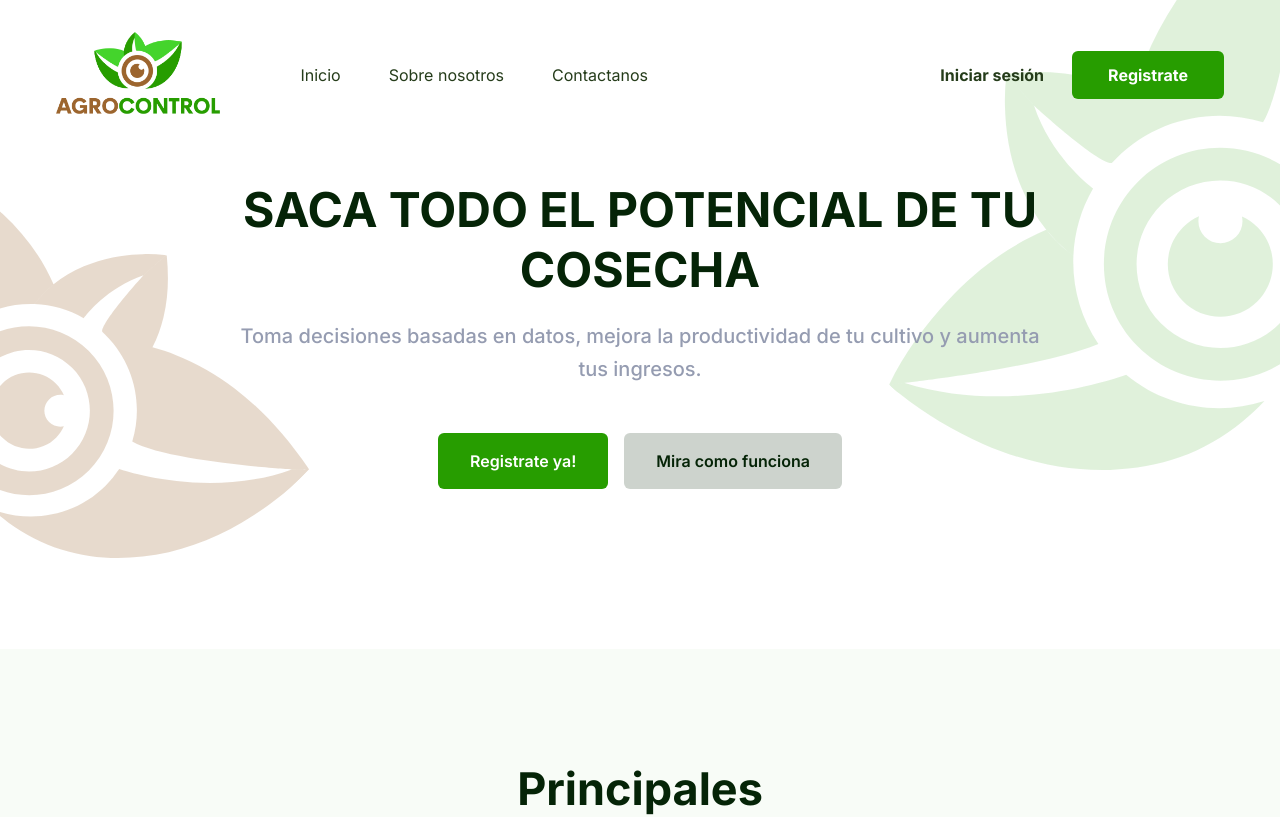
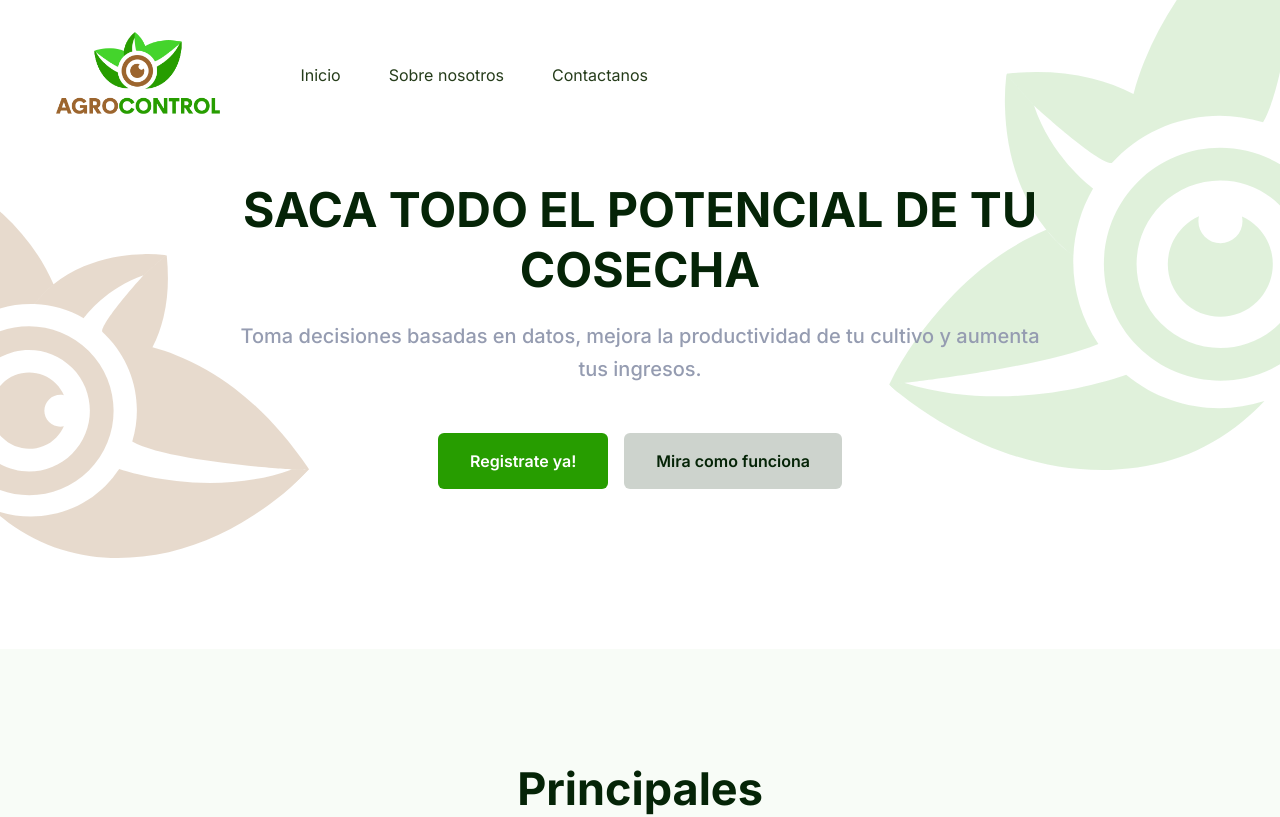
Before and after one commit to rafieltq/agrocontrol-landing, a Next.js app: page / in a window 1280 px wide. Shown: the top 817 px of the page. Built offline with nearby package versions, Linux system fonts and the light colour scheme.

Commit message:
login and register buttons removed

```diff
--- a/components/Header/index.jsx
+++ b/components/Header/index.jsx
@@ -148,20 +148,6 @@ const Header = () => {
                   </ul>
                 </nav>
               </div>
-              <div className="flex items-center justify-end pr-16 lg:pr-0">
-                <Link
-                  href="/"
-                  className="hidden py-3 px-7 text-base font-bold text-dark hover:opacity-70 dark:text-white md:block"
-                >
-                  Iniciar sesión
-                </Link>
-                <Link
-                  href="/"
-                  className="ease-in-up hidden rounded-md bg-primary py-3 px-8 text-base font-bold text-white transition duration-300 hover:bg-opacity-90 hover:shadow-signUp md:block md:px-9 lg:px-6 xl:px-9"
-                >
-                  Registrate
-                </Link>
-              </div>
             </div>
           </div>
         </div>
```
